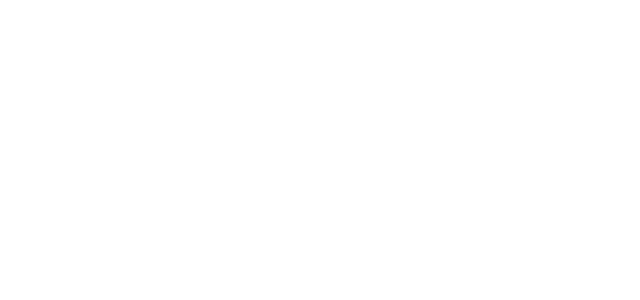
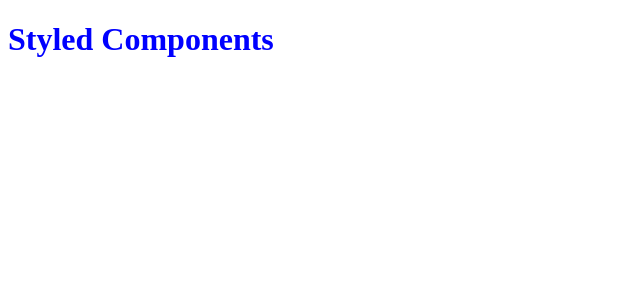
Before and after one commit to giseletoledo/react-shop, a React (Create React App) app in the folder reactshop/: page / in a window 1280 px wide. Shown: the top 300 px of the page, without its empty margins (0-640 px from the left). Built offline with nearby package versions, Linux system fonts and the light colour scheme.

Commit message:
Criando estilo para h1

```diff
--- /dev/null
+++ b/package.json
@@ -0,0 +1,6 @@
+{
+  "dependencies": {
+    "@types/styled-components": "^5.1.34",
+    "styled-components": "^6.1.11"
+  }
+}
--- a/reactshop/src/App.tsx
+++ b/reactshop/src/App.tsx
@@ -1,8 +1,15 @@
 import React from 'react';
+import styled from "styled-components"
+
+//Componente estilizado
+const Title = styled.h1`
+font-size: 2 rem;
+color: blue;
+`;
 
 function App() {
   return (
-   <h1></h1>
+   <Title>Styled Components</Title>
   );
 }
 
```
Also changed, not shown: 1 other file (tests, documents, lock files or other folders).
